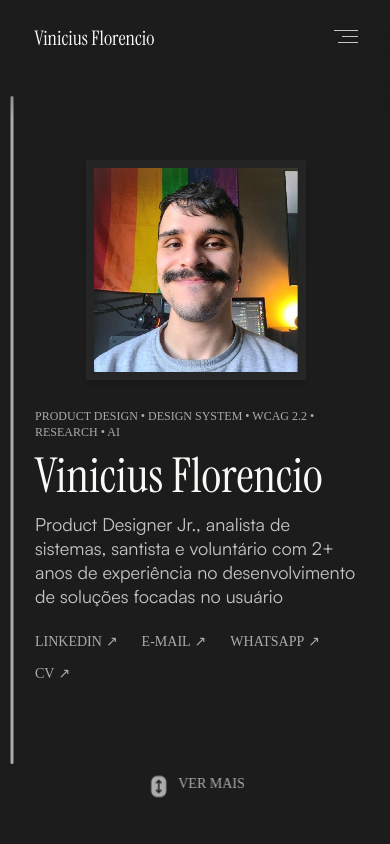
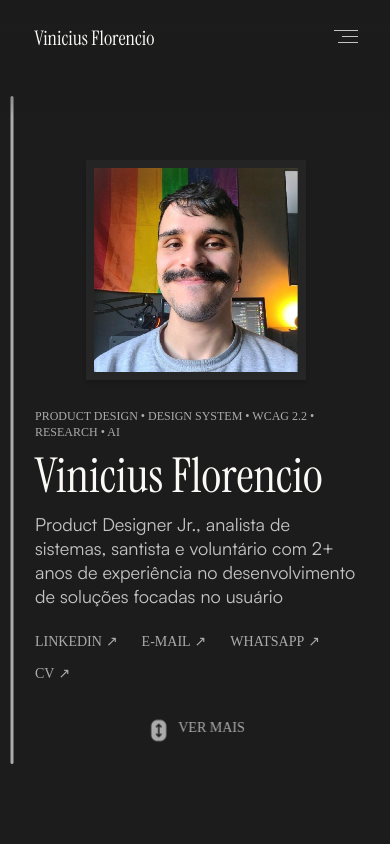
Before and after one commit to vifeflo/vifeflo.github.io, a React (Vite) app: page / in a window 390 px wide. Shown: the top 844 px of the page. Built offline with nearby package versions, Linux system fonts and the light colour scheme; a web font is replaced by a local one.

Commit message:
Corrige rolagem da home no mobile

```diff
--- a/src/pages/home.tsx
+++ b/src/pages/home.tsx
@@ -867,7 +867,7 @@ export default function Home({
     <div className="bg-[#1c1c1c] text-[#c4c4c4]">
       <main
         ref={heroSectionRef}
-        className="page-grid relative min-h-dvh content-center overflow-hidden bg-[#1c1c1c] py-10 text-[#c4c4c4] max-md:overflow-y-auto"
+        className="page-grid relative min-h-dvh content-center overflow-hidden bg-[#1c1c1c] py-10 text-[#c4c4c4]"
         onPointerMove={movePortrait}
         onPointerLeave={resetPortrait}
       >
@@ -931,7 +931,7 @@ export default function Home({
             </div>
           </div>
 
-          <div className="absolute top-[calc(100%+120px)] left-1/2 -translate-x-1/2 max-md:top-[calc(100%+88px)]">
+          <div className="absolute top-[calc(100%+120px)] left-1/2 -translate-x-1/2 max-md:top-[calc(100%+32px)]">
             <button
               type="button"
               onClick={() => {
```
Also changed, not shown: 4 other files (tests, documents, lock files or other folders).
